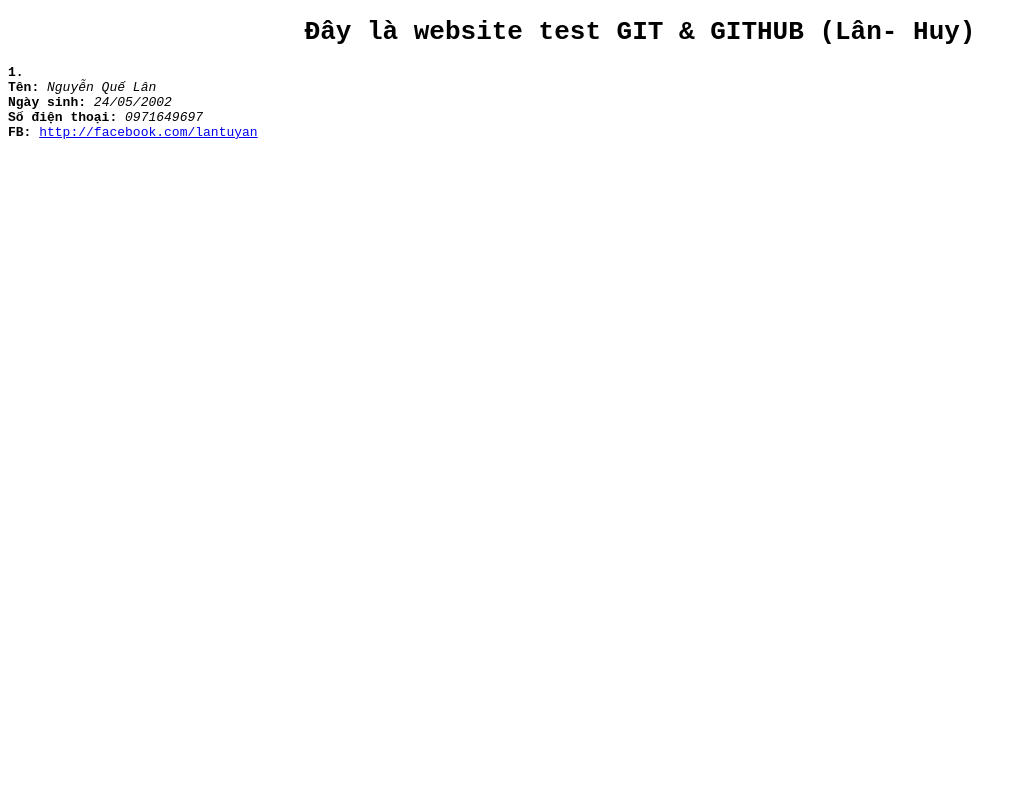
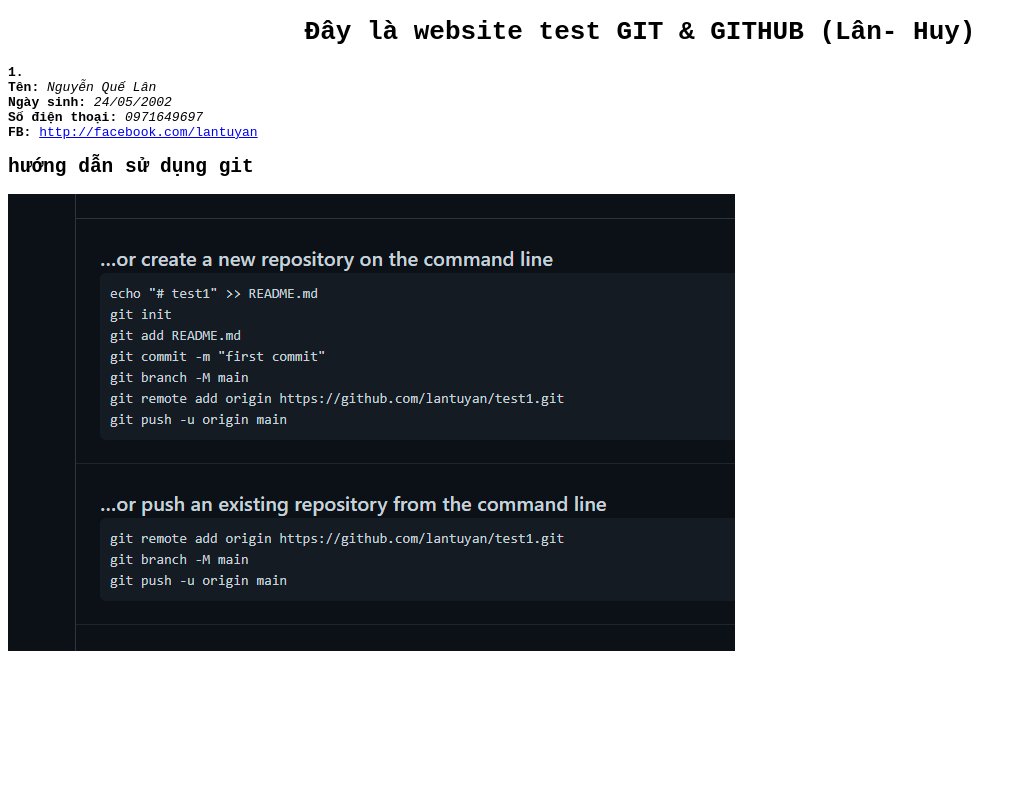
Before and after one commit to lantuyan/lantuyan.github.io, a plain HTML site: page index.html in a window 1280 px wide. Shown: the whole page, without its empty margins (0-1026 px from the left). Drawn offline with Linux system fonts and the light colour scheme.

Commit message:
ADD them huong dan ne

```diff
--- a/index.html
+++ b/index.html
@@ -21,5 +21,9 @@
 	<div class="thongtin">
 		<b>FB: </b> <a href="http://facebook.com/lantuyan">http://facebook.com/lantuyan</a>
 	</div>
+	<div>
+		<h2> hướng dẫn sử dụng git</h2>
+		<img src="testgit.png" alt="testgit.png">
+	</div>
 </body>
 </html>
```
Also changed, not shown: testgit.png (added).
